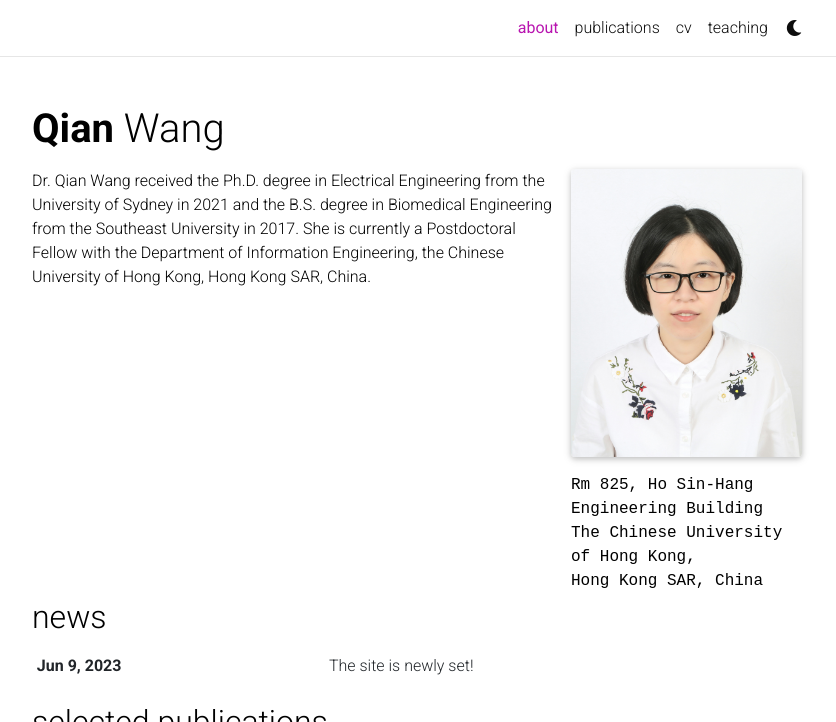
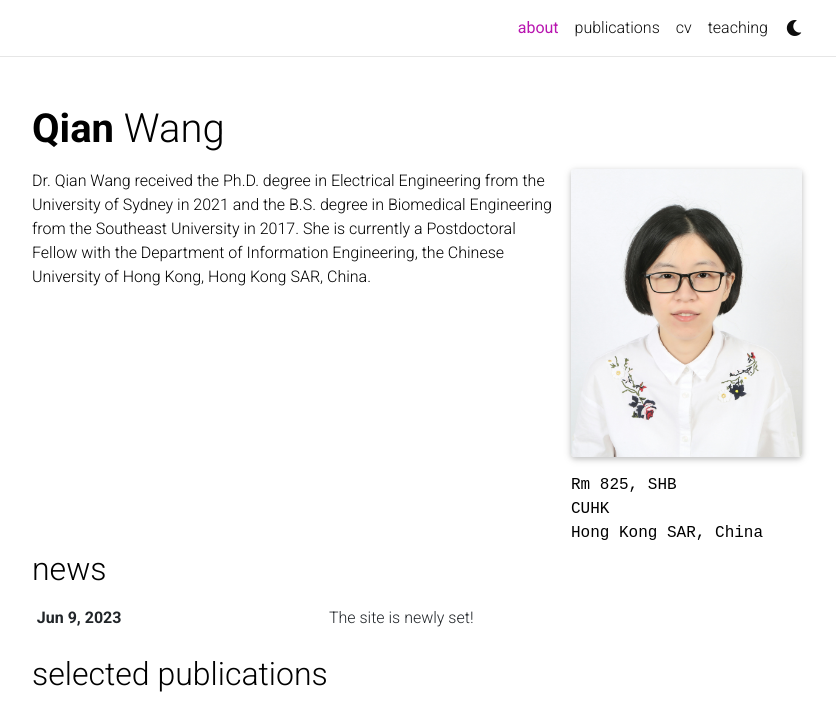
Before and after one commit to Cubic-q/cubic-q.github.io, a Jekyll site: the page built from _pages/about.md, in a window 1280 px wide and 1059 px high, cut to the strip 0-722 px from the top of the window. Shown: the whole strip, without its empty margins (223-1059 px from the left). Built offline with Jekyll 4.4.1, drawn with Linux system fonts in a browser that asks for light colours; full-size pictures stand in for the smaller copies a plugin makes; comment, search, counter and statistics services are not loaded; a style sheet for code colours, icons or effects is not loaded.

Commit message:
adress update

```diff
--- a/_pages/about.md
+++ b/_pages/about.md
@@ -9,8 +9,8 @@ profile:
   image: qian_wang.jpg
   image_circular: false # crops the image to make it circular
   address: >
-    <p>Rm 825, Ho Sin-Hang Engineering Building</p>
-    <p>The Chinese University of Hong Kong,</p>
+    <p>Rm 825, SHB</p>
+    <p>CUHK</p>
     <p>Hong Kong SAR, China</p>
 
 news: true  # includes a list of news items
```
